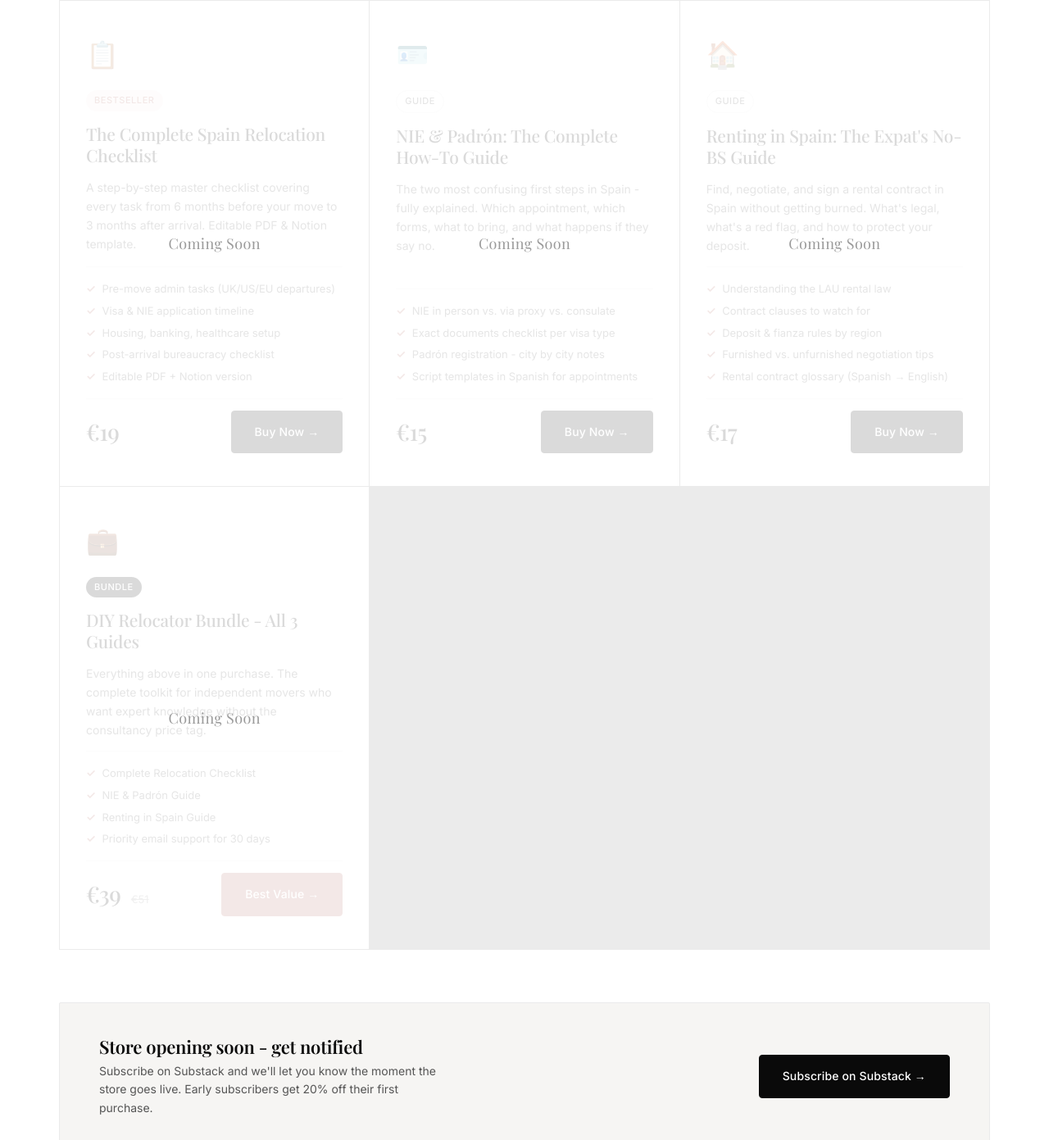
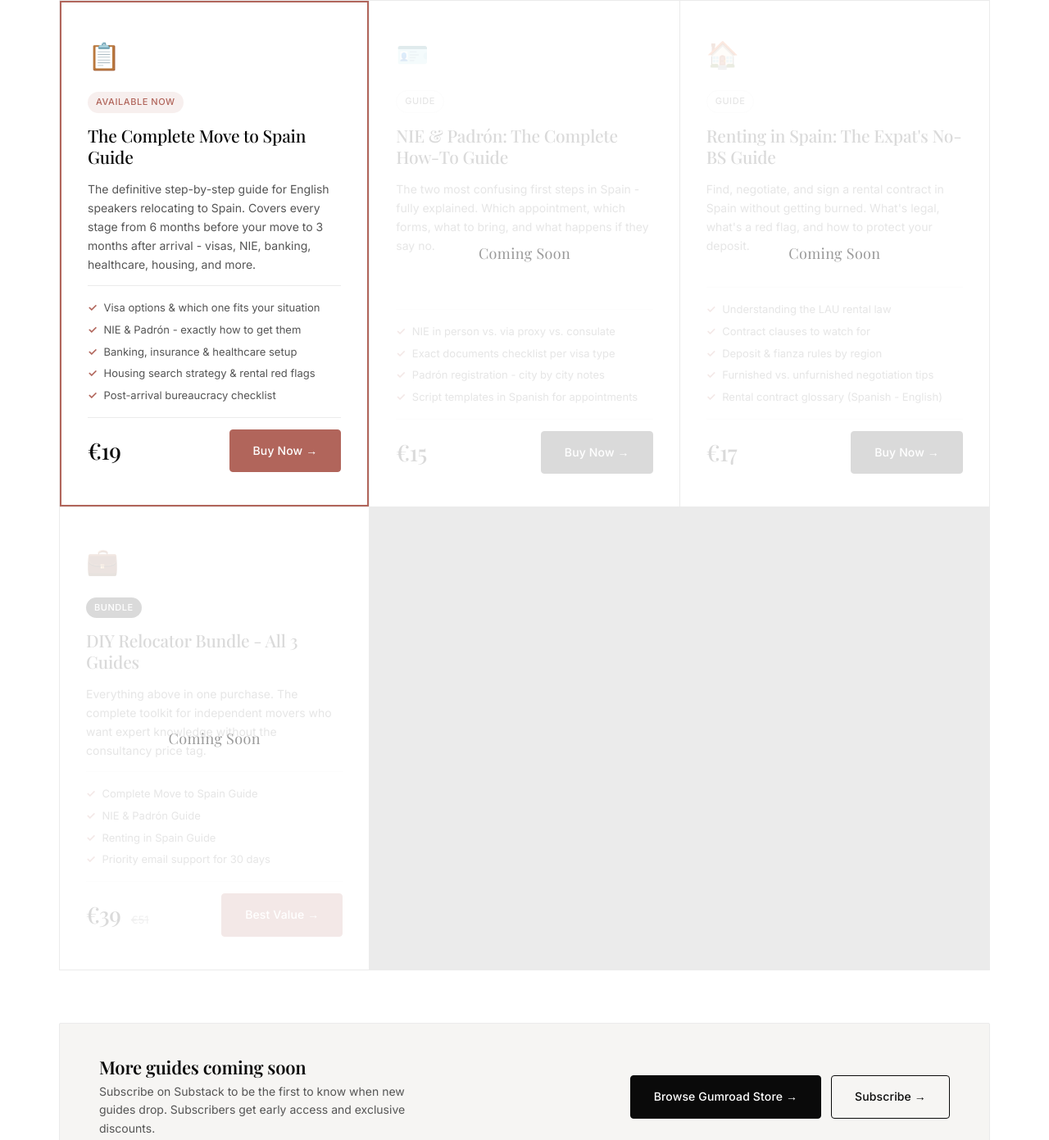
Before and after one commit to alisazinko/xtraspain, a plain HTML site: page diy.html in a window 1280 px wide. Shown: the part 1054-2445 px from the top of the page at 82% size. Drawn offline with nearby package versions, Linux system fonts and the light colour scheme.

Commit message:
Integrate Gumroad store - live product + overlay checkout JS

```diff
--- a/diy.html
+++ b/diy.html
@@ -172,33 +172,33 @@
     <div class="container">
       <div class="section-header">
         <h2>Available guides &amp; resources</h2>
-        <span class="badge badge--terra">Store opening soon</span>
+        <a href="https://xtraspain.gumroad.com/" target="_blank" rel="noopener" class="badge badge--terra" style="text-decoration:none;">Browse store on Gumroad →</a>
       </div>
 
       <div class="store-grid">
 
-        <!-- Product 1 -->
-        <div class="product-card coming-soon-overlay">
+        <!-- Product 1 — LIVE -->
+        <div class="product-card" style="border:2px solid var(--terra);">
           <div class="product-card__icon">📋</div>
           <div class="product-card__badge">
-            <span class="badge badge--terra">Bestseller</span>
+            <span class="badge badge--terra">Available now</span>
           </div>
-          <h3>The Complete Spain Relocation Checklist</h3>
-          <p>A step-by-step master checklist covering every task from 6 months before your move to 3 months after arrival. Editable PDF &amp; Notion template.</p>
+          <h3>The Complete Move to Spain Guide</h3>
+          <p>The definitive step-by-step guide for English speakers relocating to Spain. Covers every stage from 6 months before your move to 3 months after arrival - visas, NIE, banking, healthcare, housing, and more.</p>
           <ul class="product-card__includes">
-            <li>Pre-move admin tasks (UK/US/EU departures)</li>
-            <li>Visa &amp; NIE application timeline</li>
-            <li>Housing, banking, healthcare setup</li>
+            <li>Visa options &amp; which one fits your situation</li>
+            <li>NIE &amp; Padrón - exactly how to get them</li>
+            <li>Banking, insurance &amp; healthcare setup</li>
+            <li>Housing search strategy &amp; rental red flags</li>
             <li>Post-arrival bureaucracy checklist</li>
-            <li>Editable PDF + Notion version</li>
           </ul>
           <div class="product-card__footer">
             <span class="product-card__price">€19</span>
-            <a href="https://xtraspain.lemonsqueezy.com" target="_blank" rel="noopener" class="btn btn--primary">Buy Now →</a>
+            <a href="https://xtraspain.gumroad.com/l/move-to-spain-guide" target="_blank" rel="noopener" class="btn btn--terra" data-gumroad-overlay-checkout="true">Buy Now →</a>
           </div>
         </div>
 
-        <!-- Product 2 -->
+        <!-- Product 2 — coming soon -->
         <div class="product-card coming-soon-overlay">
           <div class="product-card__icon">🪪</div>
           <div class="product-card__badge">
@@ -214,11 +214,11 @@
           </ul>
           <div class="product-card__footer">
             <span class="product-card__price">€15</span>
-            <a href="https://xtraspain.lemonsqueezy.com" target="_blank" rel="noopener" class="btn btn--primary">Buy Now →</a>
+            <a href="https://xtraspain.gumroad.com/" target="_blank" rel="noopener" class="btn btn--primary">Buy Now →</a>
           </div>
         </div>
 
-        <!-- Product 3 -->
+        <!-- Product 3 — coming soon -->
         <div class="product-card coming-soon-overlay">
           <div class="product-card__icon">🏠</div>
           <div class="product-card__badge">
@@ -231,15 +231,15 @@
             <li>Contract clauses to watch for</li>
             <li>Deposit &amp; fianza rules by region</li>
             <li>Furnished vs. unfurnished negotiation tips</li>
-            <li>Rental contract glossary (Spanish → English)</li>
+            <li>Rental contract glossary (Spanish - English)</li>
           </ul>
           <div class="product-card__footer">
             <span class="product-card__price">€17</span>
-            <a href="https://xtraspain.lemonsqueezy.com" target="_blank" rel="noopener" class="btn btn--primary">Buy Now →</a>
+            <a href="https://xtraspain.gumroad.com/" target="_blank" rel="noopener" class="btn btn--primary">Buy Now →</a>
           </div>
         </div>
 
-        <!-- Product 4 -->
+        <!-- Product 4 — coming soon -->
         <div class="product-card coming-soon-overlay">
           <div class="product-card__icon">💼</div>
           <div class="product-card__badge">
@@ -248,7 +248,7 @@
           <h3>DIY Relocator Bundle - All 3 Guides</h3>
           <p>Everything above in one purchase. The complete toolkit for independent movers who want expert knowledge without the consultancy price tag.</p>
           <ul class="product-card__includes">
-            <li>Complete Relocation Checklist</li>
+            <li>Complete Move to Spain Guide</li>
             <li>NIE &amp; Padrón Guide</li>
             <li>Renting in Spain Guide</li>
             <li>Priority email support for 30 days</li>
@@ -258,19 +258,22 @@
               <span class="product-card__price">€39</span>
               <span style="font-size:13px; color:var(--gray-400); margin-left:8px; text-decoration:line-through;">€51</span>
             </div>
-            <a href="https://xtraspain.lemonsqueezy.com" target="_blank" rel="noopener" class="btn btn--terra">Best Value →</a>
+            <a href="https://xtraspain.gumroad.com/" target="_blank" rel="noopener" class="btn btn--terra">Best Value →</a>
           </div>
         </div>
 
       </div>
 
-      <!-- Notify banner -->
+      <!-- Gumroad store banner -->
       <div class="store-banner">
         <div>
-          <h3>Store opening soon - get notified</h3>
-          <p>Subscribe on Substack and we'll let you know the moment the store goes live. Early subscribers get 20% off their first purchase.</p>
+          <h3>More guides coming soon</h3>
+          <p>Subscribe on Substack to be the first to know when new guides drop. Subscribers get early access and exclusive discounts.</p>
         </div>
-        <a href="https://substack.com/@xtraspain" target="_blank" rel="noopener" class="btn btn--primary">Subscribe on Substack →</a>
+        <div style="display:flex; gap:12px; flex-wrap:wrap;">
+          <a href="https://xtraspain.gumroad.com/" target="_blank" rel="noopener" class="btn btn--primary">Browse Gumroad Store →</a>
+          <a href="https://substack.com/@xtraspain" target="_blank" rel="noopener" class="btn btn--outline">Subscribe →</a>
+        </div>
       </div>
 
     </div>
@@ -332,5 +335,6 @@
   </footer>
 
   <script src="js/main.js"></script>
+  <script src="https://gumroad.com/js/gumroad.js"></script>
 </body>
 </html>
```
